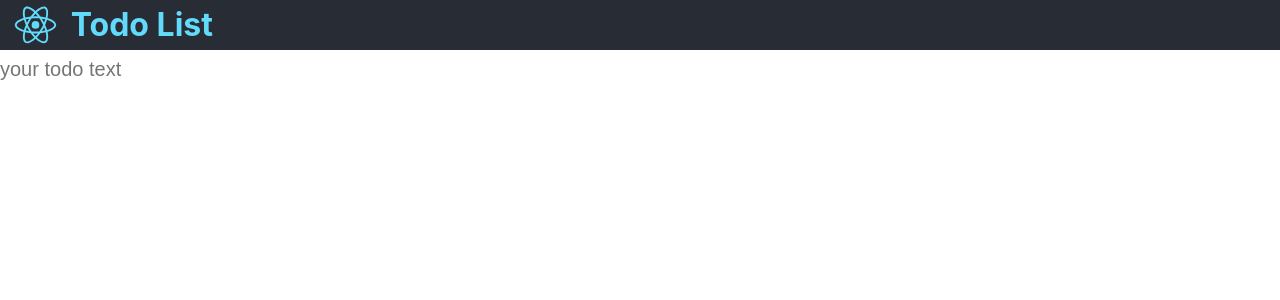
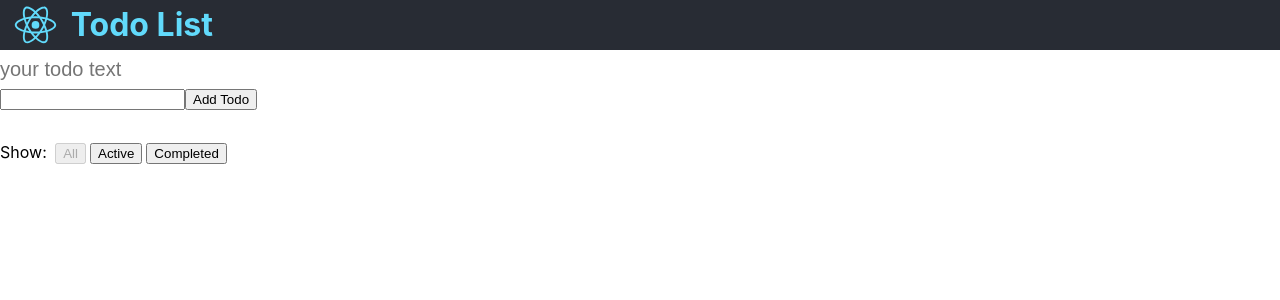
Before and after one commit to Nikolai56/todo-list, a React (Create React App) app: page / in a window 1280 px wide. Shown: the top 300 px of the page. Built offline with nearby package versions, Linux system fonts and the light colour scheme.

Commit message:
added basic redux todolist

```diff
--- a/package.json
+++ b/package.json
@@ -4,6 +4,7 @@
   "private": false,
   "homepage": "https://nikolai56.github.io/todo-list",
   "dependencies": {
+    "prop-types": "^15.6.2",
     "react": "^16.7.0",
     "react-dom": "^16.7.0",
     "react-redux": "^6.0.0",
--- a/src/App.js
+++ b/src/App.js
@@ -1,6 +1,9 @@
 import React, { PureComponent } from 'react';
 import styled from 'styled-components';
+import AddTodo from './containers/AddTodo';
+import VisibleTodoList from './containers/VisibleTodoList';
 import Header from './components/Header';
+import Footer from './components/Footer';
 
 
 const Container = styled.div`
@@ -49,6 +52,9 @@ class App extends PureComponent {
                     // onBlur={this.handleInputBlur}
                 />
                 <span>{this.state.text}</span>
+                <AddTodo />
+                <VisibleTodoList />
+                <Footer />
             </Container>
         );
     }
--- /dev/null
+++ b/src/components/Footer.js
@@ -0,0 +1,14 @@
+import React from 'react';
+import FilterLink from '../containers/FilterLink';
+import { VisibilityFilters } from '../actions';
+
+const Footer = () => (
+    <div>
+        <span>Show: </span>
+        <FilterLink filter={VisibilityFilters.SHOW_ALL}>All</FilterLink>
+        <FilterLink filter={VisibilityFilters.SHOW_ACTIVE}>Active</FilterLink>
+        <FilterLink filter={VisibilityFilters.SHOW_COMPLETED}>Completed</FilterLink>
+    </div>
+);
+
+export default Footer;
--- /dev/null
+++ b/src/components/Link.js
@@ -0,0 +1,22 @@
+import React from 'react';
+import PropTypes from 'prop-types';
+
+const Link = ({ active, children, onClick }) => (
+    <button
+        onClick={onClick}
+        disabled={active}
+        style={{
+            marginLeft: '4px'
+        }}
+    >
+        {children}
+    </button>
+);
+
+Link.propTypes = {
+    active: PropTypes.bool.isRequired,
+    children: PropTypes.node.isRequired,
+    onClick: PropTypes.func.isRequired
+};
+
+export default Link;
--- /dev/null
+++ b/src/components/Todo.js
@@ -0,0 +1,21 @@
+import React from 'react';
+import PropTypes from 'prop-types';
+
+const Todo = ({ onClick, completed, text }) => (
+    <li
+        onClick={onClick}
+        style={{
+            textDecoration: completed ? 'line-through' : 'none'
+        }}
+    >
+        {text}
+    </li>
+);
+
+Todo.propTypes = {
+    onClick: PropTypes.func.isRequired,
+    completed: PropTypes.bool.isRequired,
+    text: PropTypes.string.isRequired
+};
+
+export default Todo;
--- /dev/null
+++ b/src/components/TodoList.js
@@ -0,0 +1,24 @@
+import React from 'react';
+import PropTypes from 'prop-types';
+import Todo from './Todo';
+
+const TodoList = ({ todos, toggleTodo }) => (
+    <ul>
+        {todos.map(todo => (
+            <Todo key={todo.id} {...todo} onClick={() => toggleTodo(todo.id)} />
+        ))}
+    </ul>
+);
+
+TodoList.propTypes = {
+    todos: PropTypes.arrayOf(
+        PropTypes.shape({
+            id: PropTypes.number.isRequired,
+            completed: PropTypes.bool.isRequired,
+            text: PropTypes.string.isRequired
+        }).isRequired
+    ).isRequired,
+    toggleTodo: PropTypes.func.isRequired
+};
+
+export default TodoList;
--- /dev/null
+++ b/src/containers/AddTodo.js
@@ -0,0 +1,27 @@
+import React from 'react';
+import { connect } from 'react-redux';
+import { addTodo } from '../actions';
+
+const AddTodo = ({ dispatch }) => {
+    let input;
+
+    return (
+        <div>
+            <form
+                onSubmit={e => {
+                    e.preventDefault();
+                    if (!input.value.trim()) {
+                        return;
+                    }
+                    dispatch(addTodo(input.value));
+                    input.value = '';
+                }}
+            >
+                <input ref={node => (input = node)} />
+                <button type="submit">Add Todo</button>
+            </form>
+        </div>
+    );
+};
+
+export default connect()(AddTodo);
--- /dev/null
+++ b/src/containers/FilterLink.js
@@ -0,0 +1,16 @@
+import { connect } from 'react-redux';
+import { setVisibilityFilter } from '../actions';
+import Link from '../components/Link';
+
+const mapStateToProps = (state, ownProps) => ({
+    active: ownProps.filter === state.visibilityFilter
+});
+
+const mapDispatchToProps = (dispatch, ownProps) => ({
+    onClick: () => dispatch(setVisibilityFilter(ownProps.filter))
+});
+
+export default connect(
+    mapStateToProps,
+    mapDispatchToProps
+)(Link);
--- /dev/null
+++ b/src/containers/VisibleTodoList.js
@@ -0,0 +1,30 @@
+import { connect } from 'react-redux';
+import { toggleTodo } from '../actions';
+import TodoList from '../components/TodoList';
+import { VisibilityFilters } from '../actions';
+
+const getVisibleTodos = (todos, filter) => {
+    switch (filter) {
+    case VisibilityFilters.SHOW_ALL:
+        return todos;
+    case VisibilityFilters.SHOW_COMPLETED:
+        return todos.filter(t => t.completed);
+    case VisibilityFilters.SHOW_ACTIVE:
+        return todos.filter(t => !t.completed);
+    default:
+        throw new Error('Unknown filter: ' + filter);
+    }
+};
+
+const mapStateToProps = state => ({
+    todos: getVisibleTodos(state.todos, state.visibilityFilter)
+});
+
+const mapDispatchToProps = dispatch => ({
+    toggleTodo: id => dispatch(toggleTodo(id))
+});
+
+export default connect(
+    mapStateToProps,
+    mapDispatchToProps
+)(TodoList);
```
